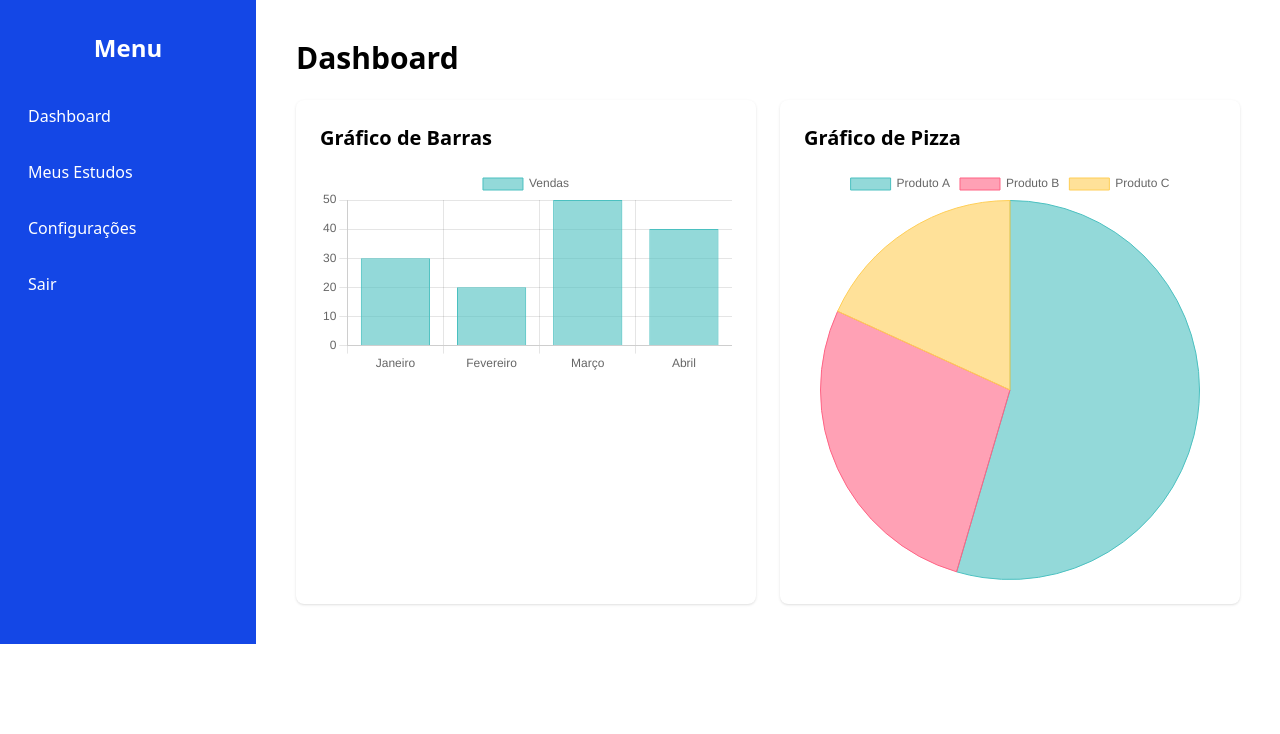
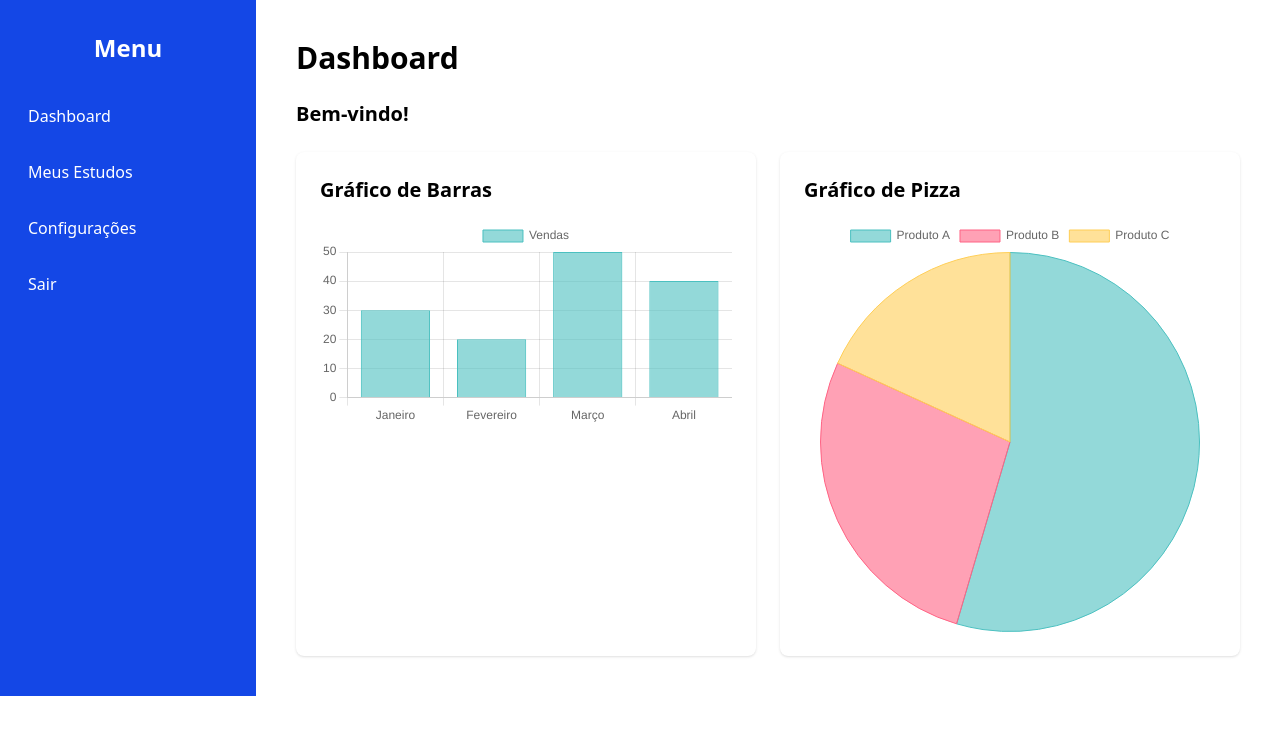
Before and after one commit to emanueldjn/medwise-front, a React (Vite) app: page /dashboard in a window 1280 px wide. Shown: the top 734 px of the page. Built offline with nearby package versions, Linux system fonts and the light colour scheme.

Commit message:
dashboard

```diff
--- a/src/components/Dashboard/Dashboard.jsx
+++ b/src/components/Dashboard/Dashboard.jsx
@@ -6,6 +6,15 @@ import { Link } from 'react-router-dom'
 Chart.register(CategoryScale, LinearScale, BarElement, ArcElement, Tooltip, Legend)
 
 const Dashboard = () => {
+    // Tenta recuperar o nome do usuário do localStorage (ajuste conforme o backend)
+    let nomeUsuario = '';
+    try {
+        const user = JSON.parse(localStorage.getItem('user'));
+        nomeUsuario = user?.nome_completo || user?.nome || '';
+    } catch {
+        // Se não houver usuário no localStorage, nomeUsuario permanece vazio
+    }
+
     return (
         <div className="flex">
             <aside className="w-64 bg-blue-700 text-white flex flex-col py-8 px-4">
@@ -19,6 +28,7 @@ const Dashboard = () => {
             </aside>
             <main className="flex-1 p-10">
                 <h1 className="text-3xl font-bold mb-6">Dashboard</h1>
+                <div className="mb-6 text-xl font-semibold">Bem-vindo{nomeUsuario ? `, ${nomeUsuario}` : ''}!</div>
                 <div className="grid grid-cols-1 md:grid-cols-2 gap-6">
                     <div className="bg-white p-6 rounded-lg shadow">
                         <h2 className="text-xl font-semibold mb-4">Gráfico de Barras</h2>
--- a/src/components/forms/LoginForm.jsx
+++ b/src/components/forms/LoginForm.jsx
@@ -35,7 +35,11 @@ const LoginForm = () => {
                 { email, password }
             )
             if (response.data && response.data.token) {
-                localStorage.setItem('token', response.data.token)
+                localStorage.setItem('user', JSON.stringify({
+                    nome_completo: response.data.nome_completo,
+                    token: response.data.token,
+                    email: email
+                }))
                 toast.success('Login realizado com sucesso!')
                 navigate('/dashboard')
             } else {
```
